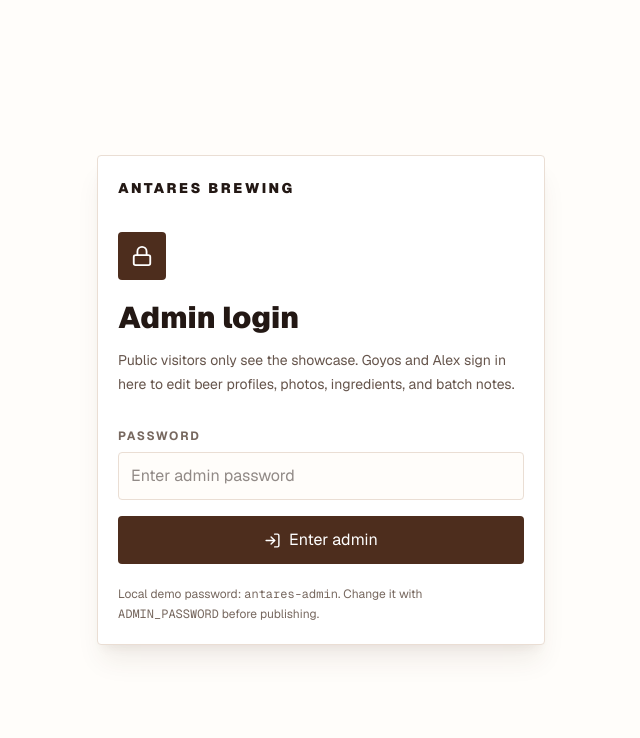
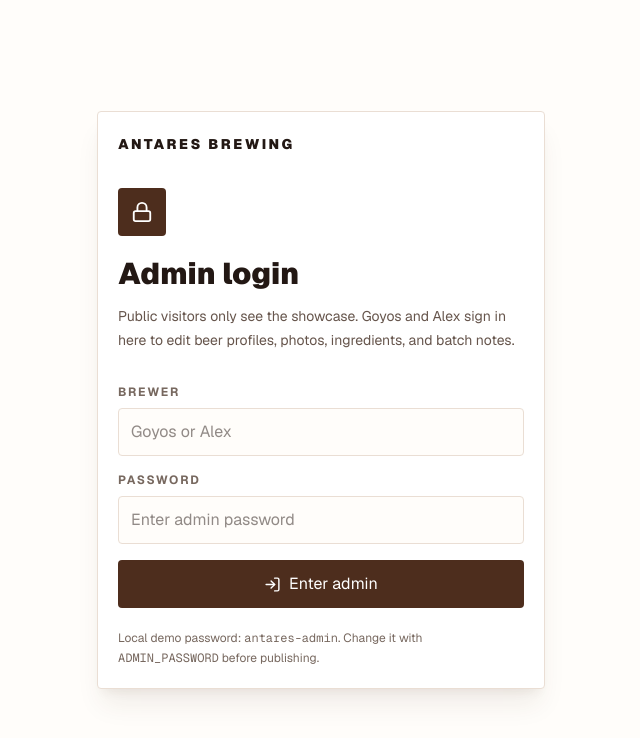
Before and after one commit to hugocis/antares, a Next.js app: page /admin/login in a window 1280 px wide. Shown: the top 738 px of the page, without its empty margins (319-959 px from the left). Built offline with nearby package versions, Linux system fonts and the light colour scheme.

Commit message:
Make brewer login link explicit

```diff
--- a/src/app/admin/login/page.tsx
+++ b/src/app/admin/login/page.tsx
@@ -27,6 +27,18 @@ export default async function AdminLoginPage({
         </div>
 
         <form action={loginAdmin} className="grid gap-4">
+          <label className="grid gap-2">
+            <span className="text-xs font-bold uppercase tracking-[0.14em] text-[#77685f]">
+              Brewer
+            </span>
+            <input
+              name="brewer"
+              type="text"
+              autoComplete="username"
+              className="min-h-12 rounded-sm border border-[#eaded4] bg-[#fffdfa] px-3 text-sm outline-none transition focus:border-[#4d2d1d]"
+              placeholder="Goyos or Alex"
+            />
+          </label>
           <label className="grid gap-2">
             <span className="text-xs font-bold uppercase tracking-[0.14em] text-[#77685f]">
               Password
--- a/src/app/page.tsx
+++ b/src/app/page.tsx
@@ -33,7 +33,7 @@ export default function Home() {
             <a href="#beers">Beers</a>
             <a href="#contact">Contact</a>
             <Link
-              href="/admin"
+              href="/admin/login"
               className="rounded-sm border border-[#4d2d1d] px-4 py-2 text-[#231814] transition hover:bg-[#4d2d1d] hover:text-white"
             >
               Brewer login
@@ -54,7 +54,7 @@ export default function Home() {
               <a className="px-3 py-2" href="#contact">
                 Contact
               </a>
-              <Link className="px-3 py-2" href="/admin">
+              <Link className="px-3 py-2" href="/admin/login">
                 Brewer login
               </Link>
             </div>
@@ -132,7 +132,7 @@ export default function Home() {
               <h2 className="mt-3 text-3xl font-black sm:text-5xl">Current batches</h2>
             </div>
             <Link
-              href="/admin"
+              href="/admin/login"
               className="inline-flex items-center gap-2 text-sm font-bold text-[#4d2d1d]"
             >
               Brewer login <ChevronRight size={16} />
```
